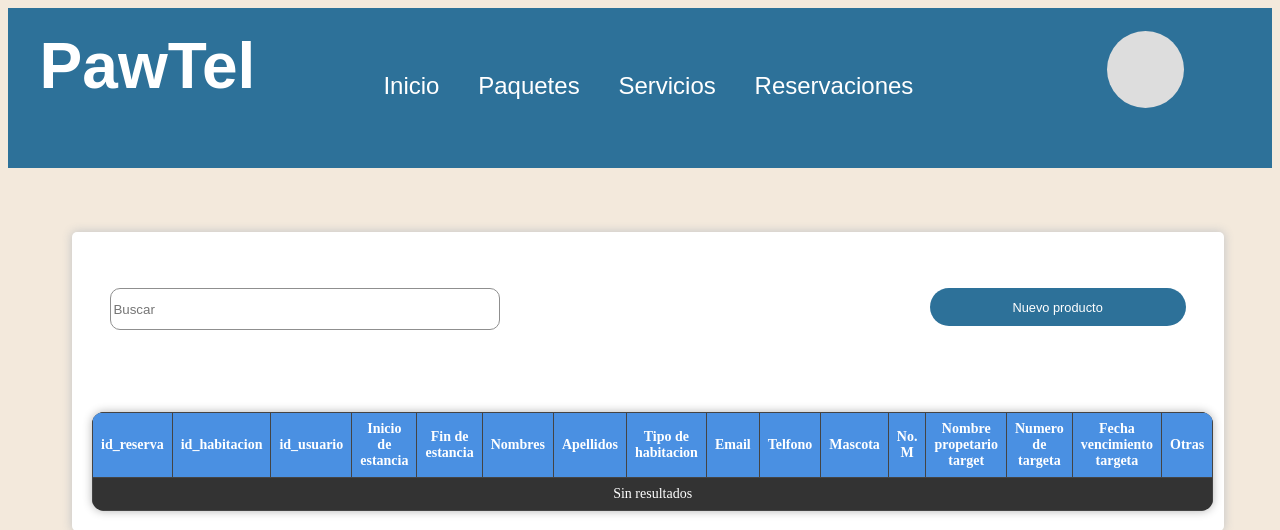
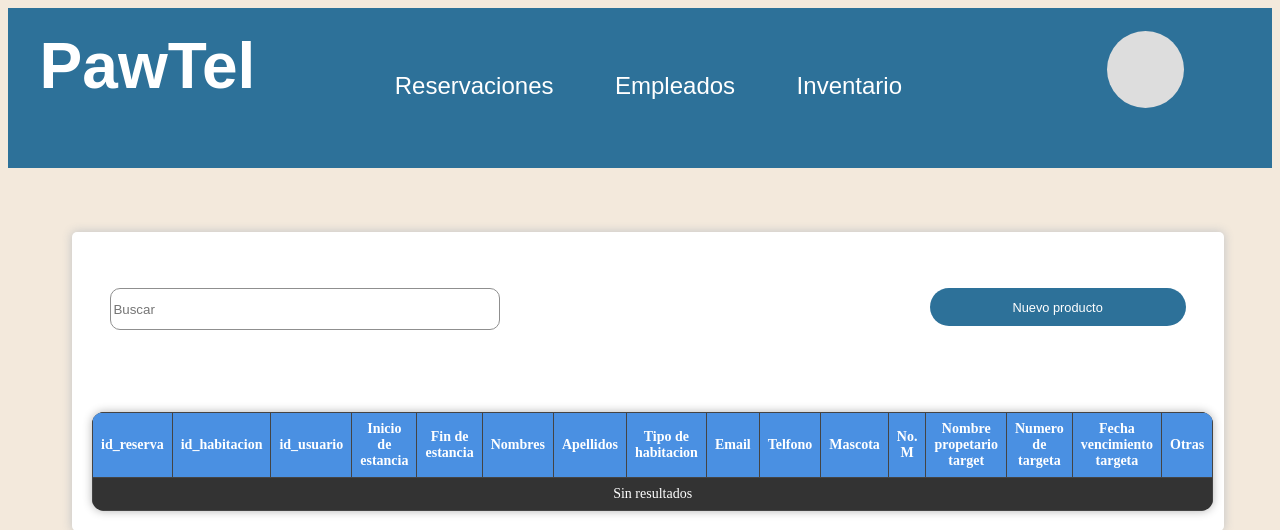
Before and after one commit to Kazu00001/Pawtel, a PHP site: page /Pawtel/reservas-most.php in a window 1280 px wide. Shown: the top 530 px of the page. Run offline with PHP 8.4, Linux system fonts and the light colour scheme; data that the repository does not hold is empty.

Commit message:
header admin

```diff
--- a/Expolitec/edit-resv.php
+++ b/Expolitec/edit-resv.php
@@ -11,7 +11,7 @@
         <article id="titfo">
             <section id="titC">
                 <br>
-                <a href="inicio.php"><h1 id="tit">PawTel</h1></a>
+                <a href="#"><h1 id="tit">PawTel</h1></a>
             </section>
             <section id="barNav">
             <nav class="nave">
@@ -112,10 +112,6 @@
                     <div class="inputbox">
                         <input type="text" name="salary" class="inp" placeholder=" " required><br>
                         <span class="text_input">Fecha de Caducidad de Tarjeta</span>
-                    </div>
-                    <div class="inputbox">
-                        <input type="text" name="salary" class="inp" placeholder=" " required><br>
-                        <span class="text_input">Otro</span>
                     </div><br>
                     <input type="submit" value="Guardar" id="bot">
                 </form>
--- a/Expolitec/reservas-most.php
+++ b/Expolitec/reservas-most.php
@@ -17,26 +17,25 @@
         <article id="titfo">
             <section id="titC">
                 <br>
-                <a href="inicio.php"><h1 id="tit">PawTel</h1></a>
+                <a href="#"><h1 id="tit">PawTel</h1></a>
             </section>
             <section id="barNav">
             <nav class="nave">
                 <ul class="menu">
-                    <li><a href="inicio.php">Inicio</a></li>
-                    <li><a href="#">Paquetes</a></li>
-                    <li><a href="#">Servicios</a>
+                <li><a href="#">Reservaciones</a>
                         <div class="topM"></div>
                         <ul class="menuv">
-                            <li class="list"><a href="cafeteria.php">Cafeteria</a></li>
+                            <li class="list"><a href="reservas-most.php">Mostrar Reservaciones</a></li>
+                            <li class="list"><a href="Tipodehb.php">Mostrar Habitaciones</a></li>
                         </ul>
                     </li>
-                    <li><a href="#">Reservaciones</a>
+                    <li><a href="#">Empleados</a>
                         <div class="topM"></div>
                         <ul class="menuv">
-                            <li class="list"><a href="reservas.php">Reserva Hotel</a></li>
-                            <li class="list"><a href="Reserva-resta.php">Reserva Restaurante</a></li>
+                            <li class="list"><a href="empleados.php">Lista de Empleados</a></li>
                         </ul>
                     </li>
+                    <li><a href="inventario-mostr.php">Inventario</a></li>
                 </ul>
 
             </nav>
```
Also changed, not shown: Expolitec/Tipodehb.php (+25 -8 lines), Expolitec/empleados.php (+10 -6 lines), Expolitec/inventario-mostr.php (+10 -6 lines).
